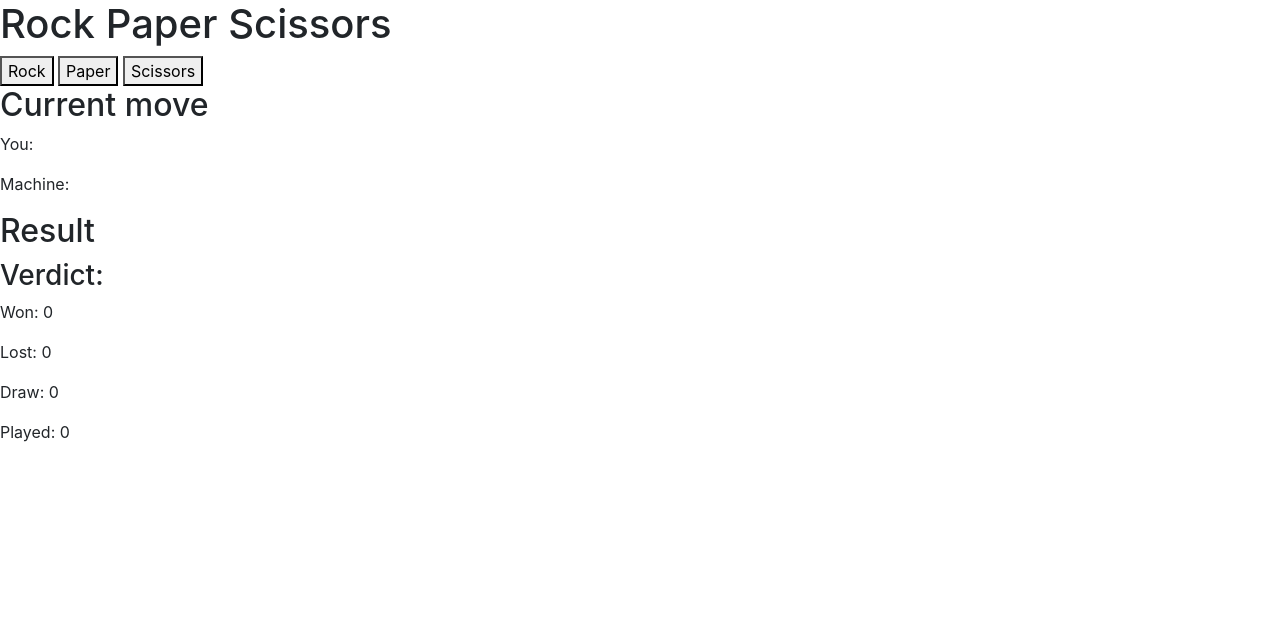
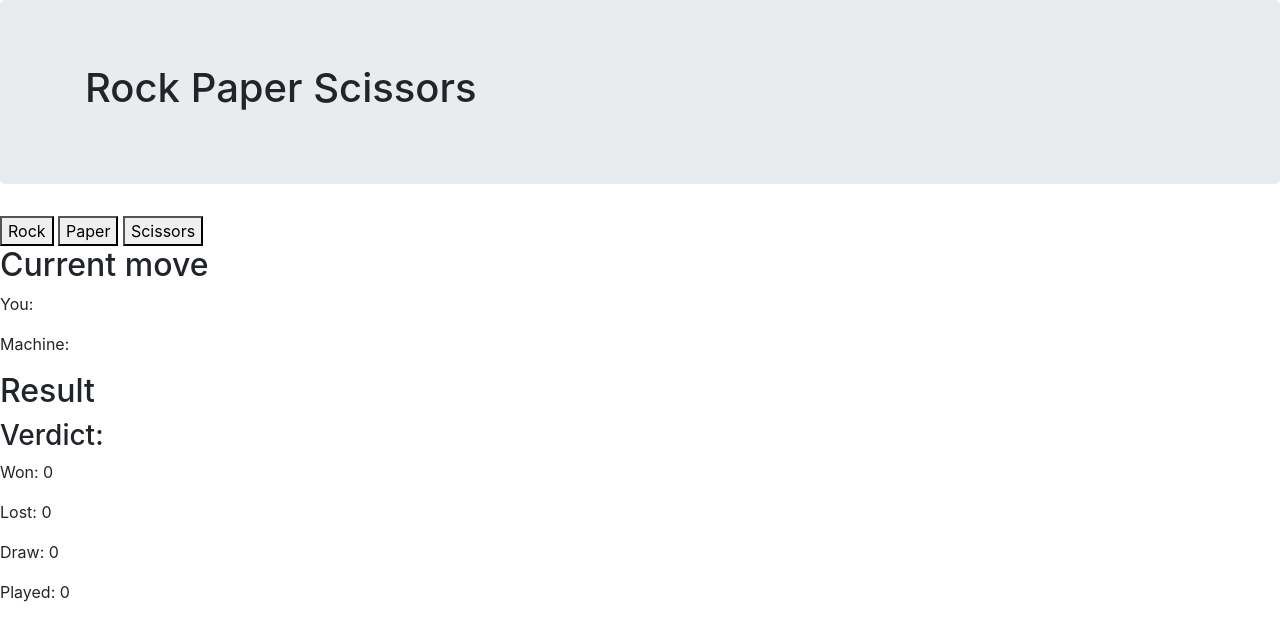
Before and after one commit to martinafdez/rock-paper-scissors, a plain HTML site: page index.html in a window 1280 px wide. Drawn offline with nearby package versions, Linux system fonts and the light colour scheme.

Commit message:
adding jumbotron to header and fixing alignment so it is in th emiddle

```diff
--- a/index.html
+++ b/index.html
@@ -12,7 +12,19 @@
 
 <body>
 
+<header class="jumbotron">
+  <div class="container">
+    <div class="row">
+      <div class="col-md-12">
 <h1>Rock Paper Scissors</h1>
+</div><!--closes md 12 tag-->
+</div><!--closes row tag-->
+</div><!--closes container tag-->
+</header>
+
+
+
+
 <button id="rock" value="rock">Rock</button>
 <button id="paper" value="paper">Paper</button>
 <button id="scissors" value="scissors">Scissors</button>
```
